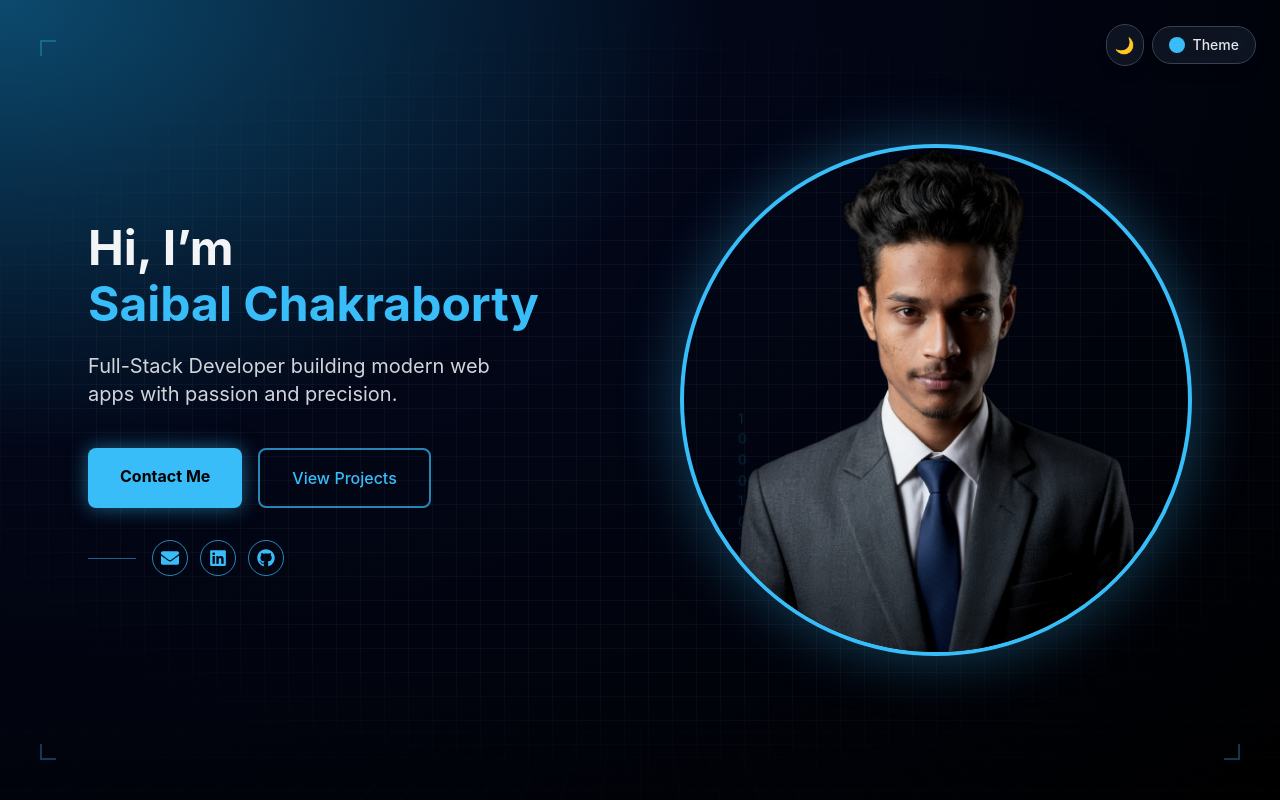
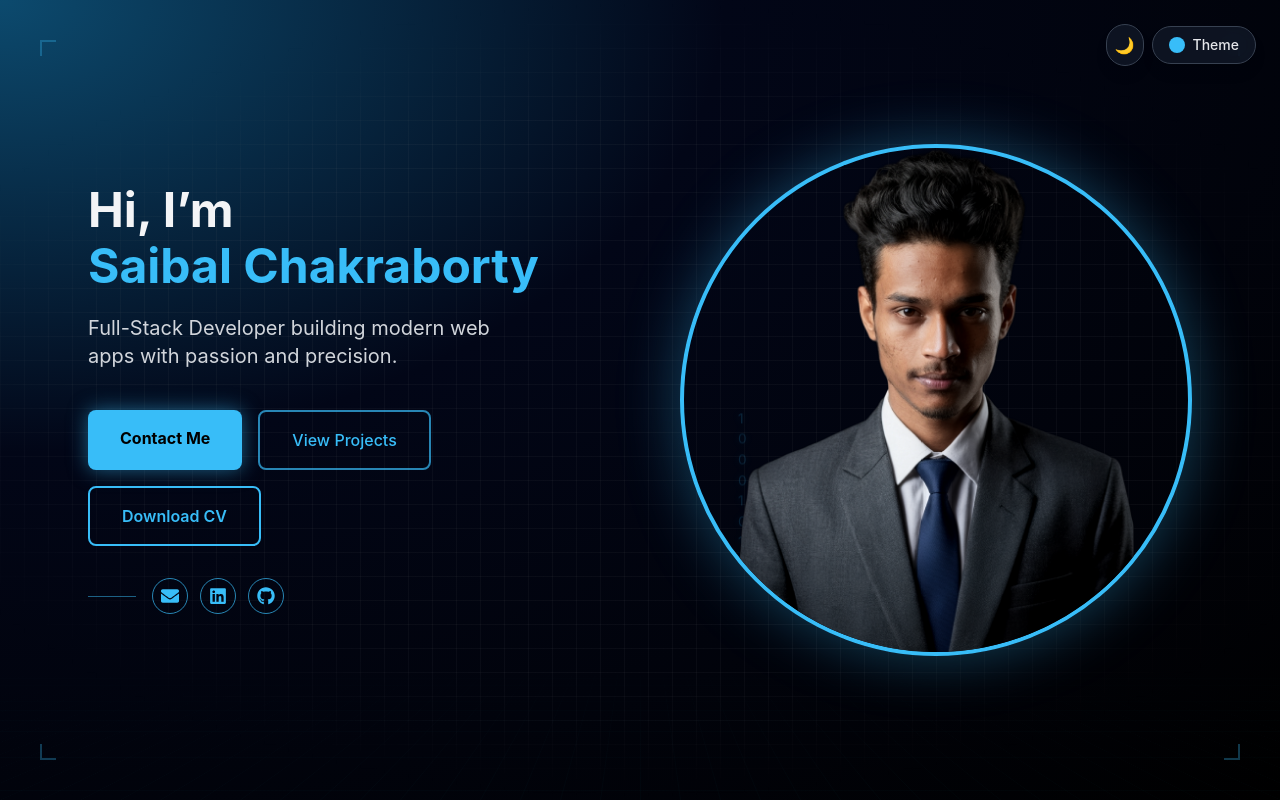
Before and after one commit to Saibal002/Portfolio, a React (Vite) app: page / in a window 1280 px wide. Shown: the top 800 px of the page. Built offline with nearby package versions, Linux system fonts and the light colour scheme; a web font is replaced by a local one.

Commit message:
Download CV button Added

```diff
--- a/src/components/Hero/Hero.jsx
+++ b/src/components/Hero/Hero.jsx
@@ -67,17 +67,15 @@ export default function Hero() {
 
             <div className="mt-10 space-y-6">
              <div className="flex gap-4 flex-wrap">
-                {/* Primary */}
+
+  {/* Contact */}
   <a
     href="#contact"
     className="
       px-8 py-4 rounded-lg
       bg-neon-cyan text-black font-bold
-
-    /* USE THE NEW DYNAMIC SHADOW HERE */
       shadow-neon
       hover:shadow-neon-strong
-
       hover:-translate-y-1
       transition-all duration-300
     "
@@ -85,19 +83,45 @@ export default function Hero() {
     Contact Me
   </a>
 
-                {/* Secondary */}
-                <button
+  {/* Projects */}
+  <a
+    href="#projects"
     className="
       px-8 py-4 rounded-lg
       border-2 border-neon-cyan/70
       text-neon-cyan font-medium
-                    hover:bg-neon-cyan/10 hover:-translate-y-1
+      hover:bg-neon-cyan/10
+      hover:-translate-y-1
       transition-all duration-300
     "
+  >
+    View Projects
+  </a>
 
+  {/* Download CV */}
+  <a
+  href="/Saibal_Chakraborty_Resume.pdf"
+  download
+  className="
+    px-8 py-4
+    rounded-lg
+    border-2
+    border-neon-cyan
+    text-neon-cyan
+    font-semibold
+    flex items-center
+    gap-2
+    hover:bg-neon-cyan
+    hover:text-black
+    transition-all
+    duration-300
+    hover:-translate-y-1
+    hover:shadow-neon
+  "
 >
-                 <a href="#projects">View Projects</a>
-                </button>
+  Download CV
+</a>
+
 </div>
 
               {/* Socials */}
```
Also changed, not shown: 2 other files (tests, documents, lock files or other folders). Lines whose indentation alone changed are shown as unchanged.
